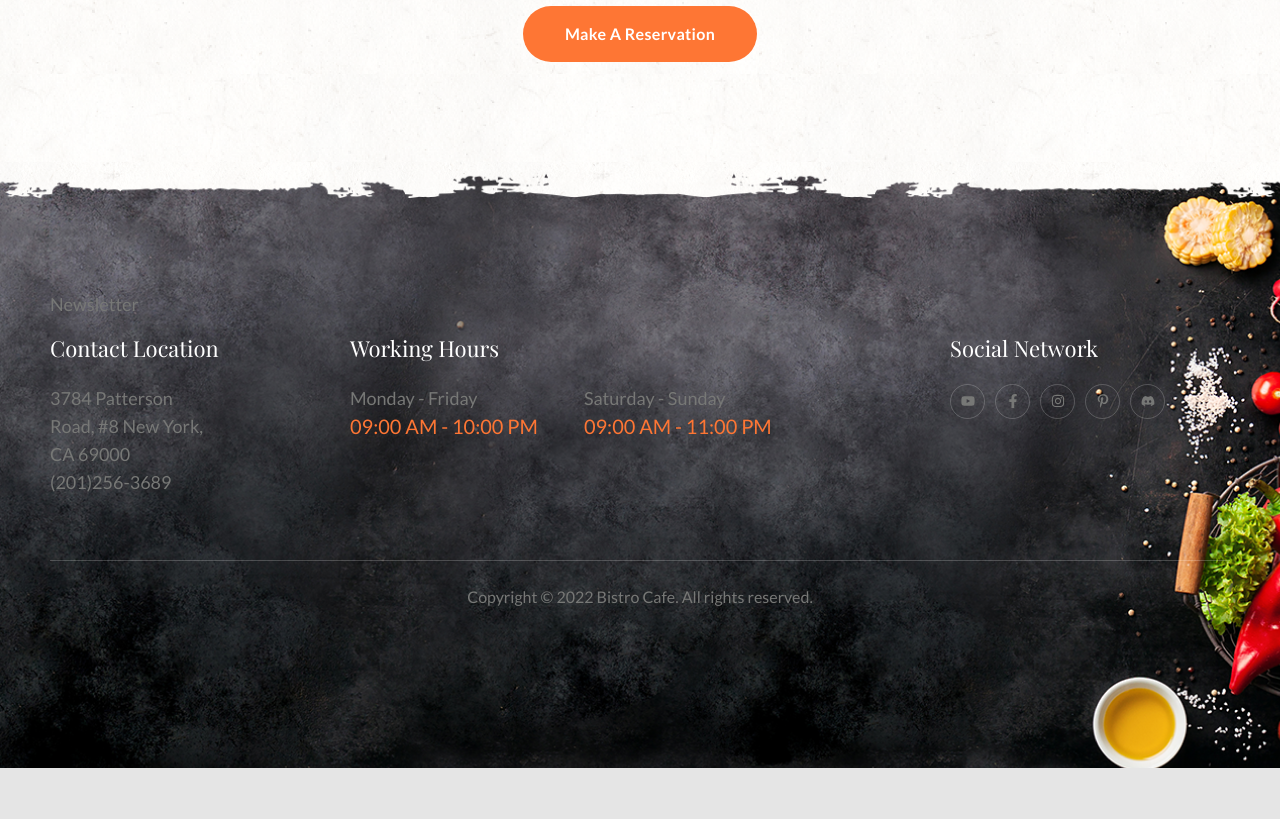
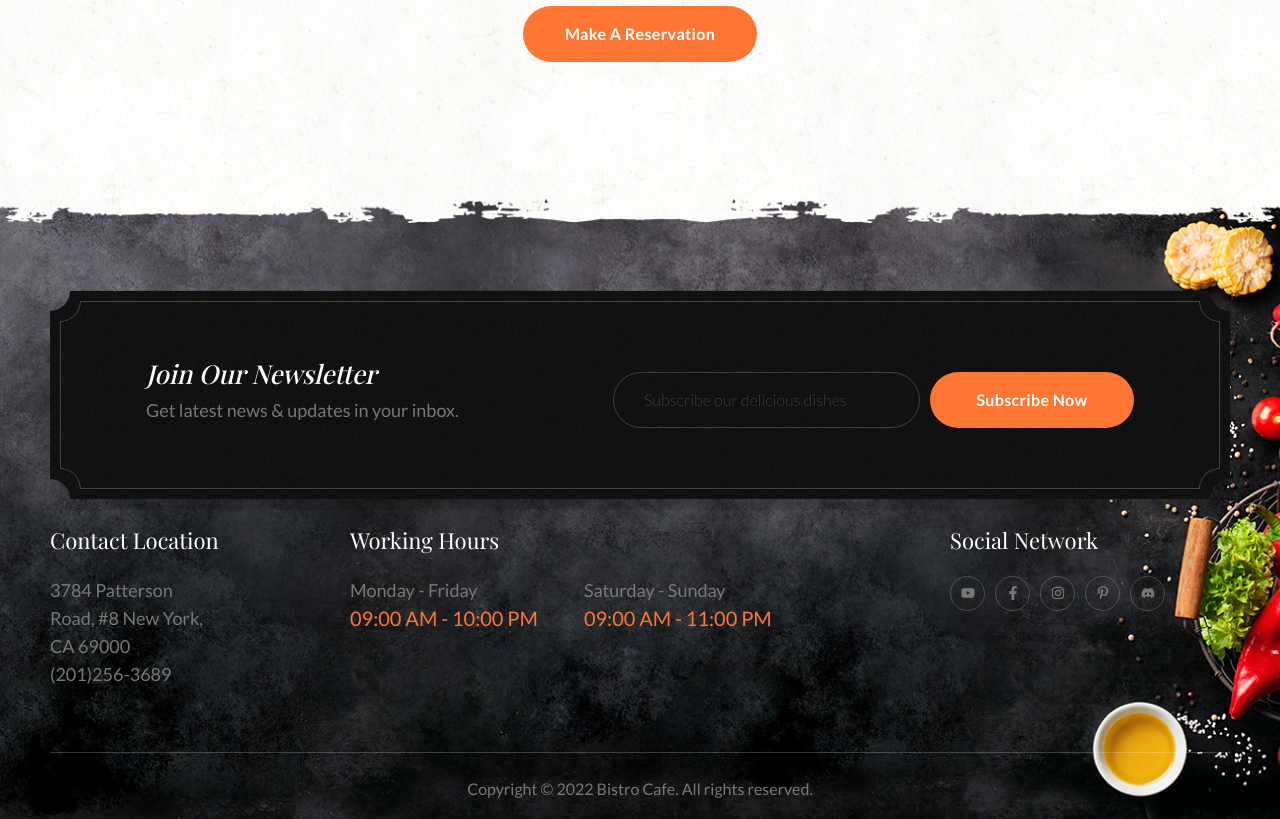
Before and after one commit to jgsamaaa/restaurantlandingpage, a React (Create React App) app: page / in a window 1280 px wide. Shown: the part 4726-5545 px from the top of the page. Before the commit the page ends 5494 px from the top, so only its background shows below. Built offline with nearby package versions, Linux system fonts and the light colour scheme; the HTML template or start-up script is replaced by a standard one; a web font is replaced by a local one.

Commit message:
//edited not working link  //added newsletter section

```diff
--- a/src/components/Header.js
+++ b/src/components/Header.js
@@ -100,7 +100,7 @@ const Header = () => {
             variants={fadeIn('down', 'tween', 1.2, 1.4)}
             className="order-1 lg:order-none lg:ml-[11rem]"
           >
-            <a href="#">
+            <a href="/">
               {/* if header is active make logo 90 x 90 px else 107 x 107px */}
               <img
                 className={`${
--- a/src/components/Newsletter.js
+++ b/src/components/Newsletter.js
@@ -1,7 +1,34 @@
 import React from 'react';
+// import data
+import { newsletterData } from '../data';
 
 const Newsletter = () => {
-  return <div>Newsletter</div>;
+  // destructure newsletter data
+  const { title, subtitle, placeholder, btnText } = newsletterData;
+  return (
+    <div className="bg-none lg:bg-newsletter lg:bg-cover lg:h-[220px] lg:bg-center lg:px-24 xl:bg-auto">
+      <div className="flex flex-col items-center justify-between h-full lg:flex-row">
+        {/* title & subtitle */}
+        <div className="mb-4 text-center lg:text-left">
+          <h3 className="text-[26px] font-primary italic text-white capitalize mb-2">
+            {title}
+          </h3>
+          <p>{subtitle}</p>
+        </div>
+        {/* form */}
+        <form className="flex flex-col lg:flex-row lg:gap-x-[10px] gap-y-4">
+          <input
+            className="text-white transition-all bg-transparent border input placeholder:font-light placeholder:text-white/20 focus:ring-1 focus:ring-accent border-white/20"
+            type="text"
+            placeholder={placeholder}
+          />
+          <button className="btn capitalize w-full lg:max-w-[204px]">
+            {btnText}
+          </button>
+        </form>
+      </div>
+    </div>
+  );
 };
 
 export default Newsletter;
```
